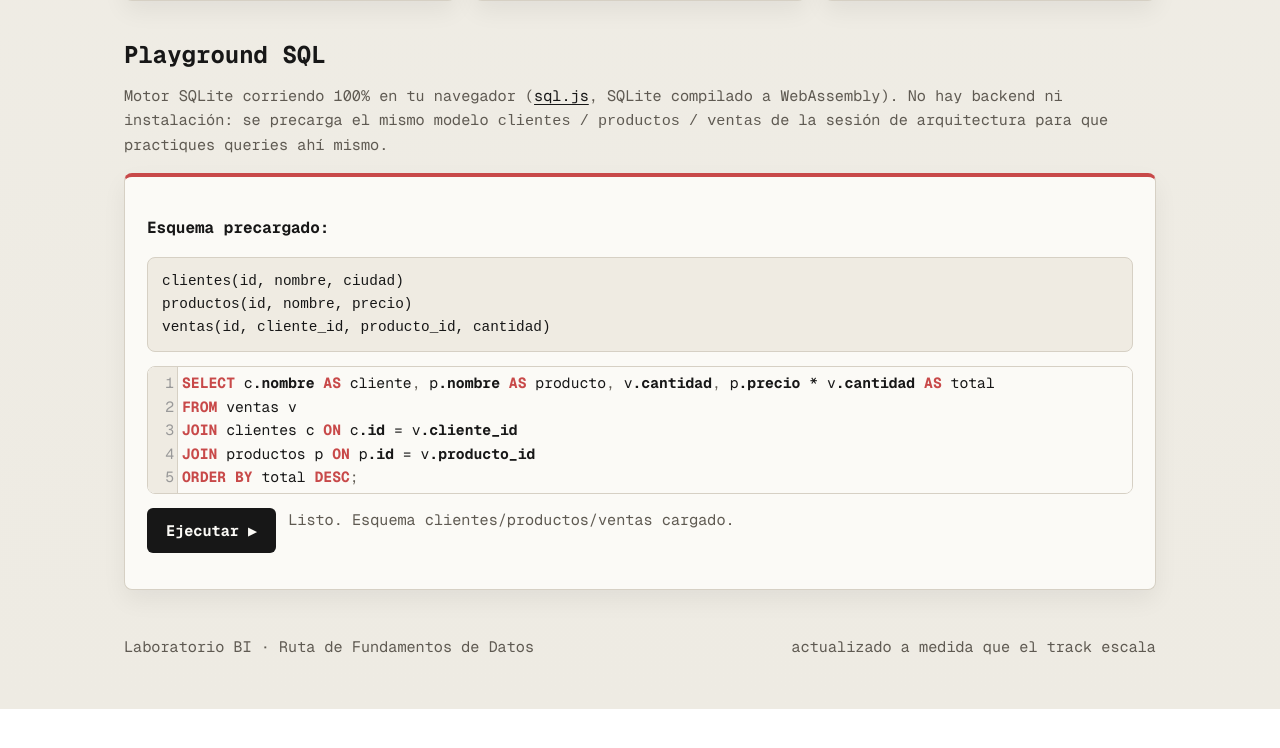
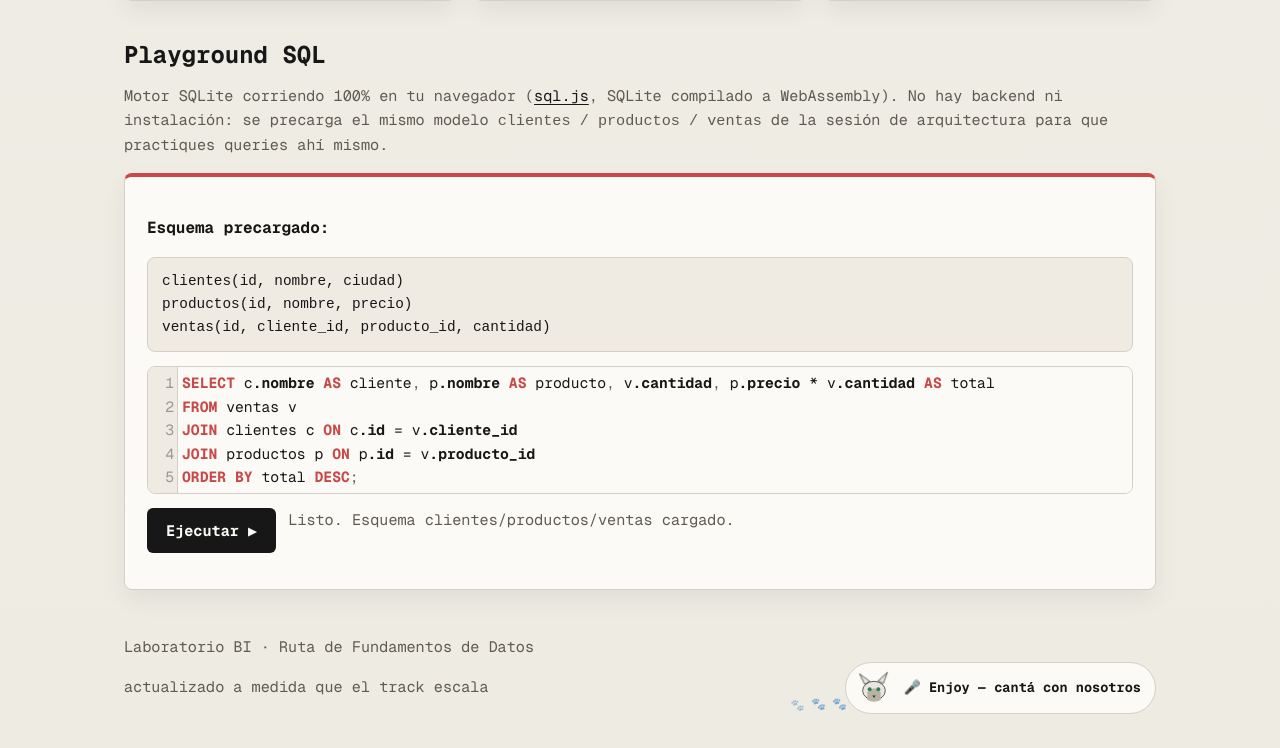
Before and after one commit to HaroldSthid/DataFoundations-Roadmap, a plain HTML site: page index.html in a window 1280 px wide. Shown: the part 4833-5581 px from the top of the page. Before the commit the page ends 5542 px from the top, so only its background shows below. Drawn offline with nearby package versions, Linux system fonts and the light colour scheme.

Commit message:
feat: add animated husky CTA to footer, linking to Enjoy
Small SVG husky (wiggling ears) with a trailing paw-print animation,
wrapped in a link to enjoy.html — a playful entry point to the
playlist from the main roadmap page.

Co-Authored-By: Claude Sonnet 5 <noreply@anthropic.com>

```diff
--- a/index.html
+++ b/index.html
@@ -285,8 +285,28 @@ ORDER BY total DESC;</textarea>
   </main>
 
   <footer class="footer">
-    <p>Laboratorio BI · Ruta de Fundamentos de Datos</p>
-    <p>actualizado a medida que el track escala</p>
+    <div>
+      <p>Laboratorio BI · Ruta de Fundamentos de Datos</p>
+      <p>actualizado a medida que el track escala</p>
+    </div>
+
+    <a class="husky-cta" href="enjoy.html" aria-label="Ir a Enjoy">
+      <span class="husky-trail">
+        <span class="paw">🐾</span>
+        <span class="paw">🐾</span>
+        <span class="paw">🐾</span>
+      </span>
+      <svg class="husky-icon" viewBox="0 0 120 100" xmlns="http://www.w3.org/2000/svg" aria-hidden="true">
+        <path class="husky-ear husky-ear-l" d="M32 38 L18 6 L48 30 Z" />
+        <path class="husky-ear husky-ear-r" d="M88 38 L102 6 L72 30 Z" />
+        <ellipse cx="60" cy="58" rx="34" ry="28" class="husky-head" />
+        <path d="M40 62 Q60 40 80 62 L80 86 Q60 96 40 86 Z" class="husky-mask" />
+        <circle cx="47" cy="54" r="6" class="husky-eye" />
+        <circle cx="73" cy="54" r="6" class="husky-eye" />
+        <path d="M55 70 Q60 76 65 70 L60 80 Z" class="husky-nose" />
+      </svg>
+      <span class="husky-label">🎤 Enjoy — cantá con nosotros</span>
+    </a>
   </footer>
 
 </div>
--- a/styles.css
+++ b/styles.css
@@ -224,6 +224,72 @@ h1 {
   margin: 30px 0 10px;
   color: var(--muted);
   font-size: 0.95rem;
+  align-items: flex-end;
+}
+
+/* Husky CTA */
+.husky-cta {
+  display: flex;
+  align-items: center;
+  gap: 10px;
+  padding: 8px 14px 8px 8px;
+  border: 1px solid var(--border);
+  border-radius: 999px;
+  background: var(--surface);
+  text-decoration: none;
+  color: var(--text);
+  transition: transform 160ms ease, box-shadow 160ms ease;
+}
+.husky-cta:hover {
+  transform: translateY(-2px);
+  box-shadow: var(--shadow);
+}
+
+.husky-icon { width: 40px; height: 34px; overflow: visible; }
+.husky-head { fill: #e9e6de; stroke: var(--text); stroke-width: 2; }
+.husky-mask { fill: #b8b2a4; }
+.husky-eye { fill: var(--accent-green); }
+.husky-nose { fill: var(--text); }
+.husky-ear {
+  fill: #e9e6de;
+  stroke: var(--text);
+  stroke-width: 2;
+  transform-origin: 60px 34px;
+  animation: husky-ear-wiggle 2.4s ease-in-out infinite;
+}
+.husky-ear-r { animation-delay: 0.15s; }
+
+@keyframes husky-ear-wiggle {
+  0%, 100% { transform: rotate(0deg); }
+  50% { transform: rotate(-6deg); }
+}
+
+.husky-label { font-size: 0.85rem; font-weight: 700; white-space: nowrap; }
+
+.husky-trail {
+  position: absolute;
+  display: flex;
+  gap: 6px;
+  transform: translateX(-64px) translateY(18px);
+  pointer-events: none;
+}
+.husky-trail .paw {
+  font-size: 0.75rem;
+  opacity: 0;
+  animation: husky-paw-step 1.8s ease-in-out infinite;
+}
+.husky-trail .paw:nth-child(1) { animation-delay: 0s; }
+.husky-trail .paw:nth-child(2) { animation-delay: 0.25s; }
+.husky-trail .paw:nth-child(3) { animation-delay: 0.5s; }
+
+@keyframes husky-paw-step {
+  0%, 100% { opacity: 0; transform: translateY(2px) scale(0.8); }
+  50% { opacity: 0.6; transform: translateY(-2px) scale(1); }
+}
+
+@media (max-width: 860px) {
+  .husky-cta { position: relative; }
+  .husky-trail { display: none; }
 }
 
 /* Karaoke */
```
